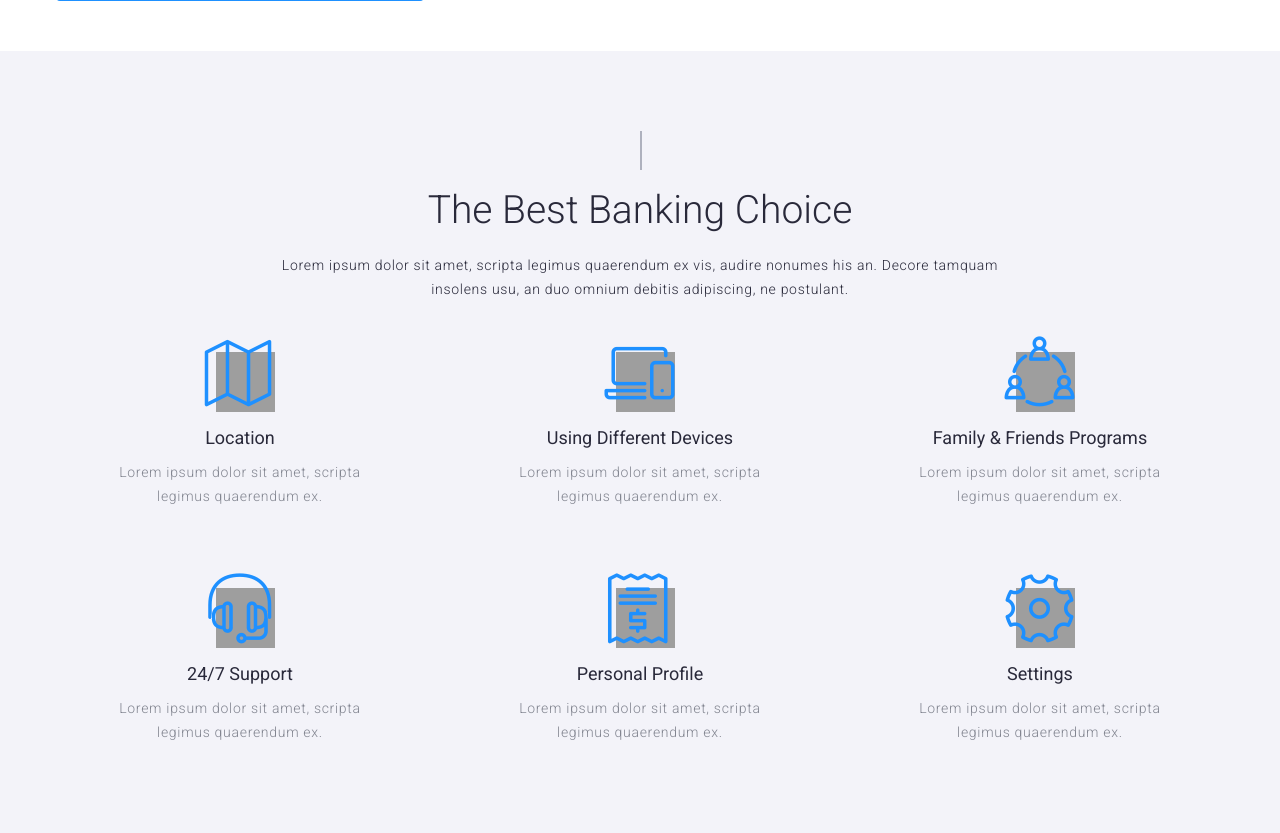
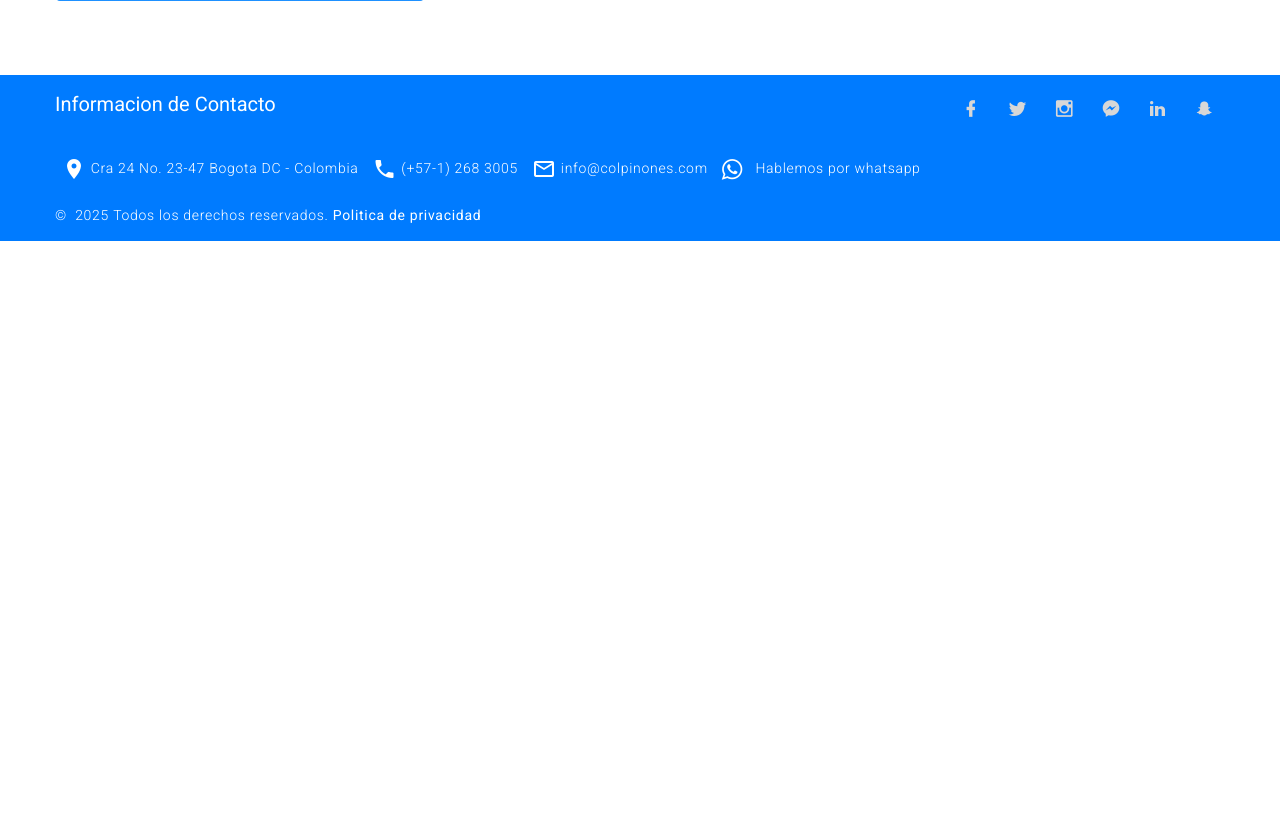
Before and after one commit to Jonatanguasca/Proyecto-Colpi, a PHP site: page /calculadora.php in a window 1280 px wide. Shown: the part 906-1739 px from the top of the page. After the commit the page ends 1147 px from the top, so only its background shows below. Run offline with PHP 8.4, Linux system fonts and the light colour scheme; some libraries are stand-ins or nearby versions; grey boxes are pictures that could not be loaded.

Commit message:
se quito codigo de la calculadora como banners y call to actiosn innecesarios

```diff
--- a/calculadora.php
+++ b/calculadora.php
@@ -51,16 +51,16 @@
 
                 </div>
                 <div class="form-wrap">
-                  <label >3.Ingresa el Numero de hileras</label>
-                  <input class="form-input" id="num_hileras" type="number" min="1"
-                  max="5" step="1" value="1" name="num_hileras" data-constraints="@Required" onblur="cambiaImagen()">
+                  <label>3.Ingresa el Numero de hileras</label>
+                  <input class="form-input" id="num_hileras" type="number" min="1" max="5" step="1" value="1"
+                    name="num_hileras" data-constraints="@Required" onblur="cambiaImagen()">
                   <label class="form-label" for="num_hileras">Num hileras</label>
 
                 </div>
                 <div class="form-wrap">
                   <label>4.Ingresa el Numero de dientes</label>
-                    <input class="form-input" id="num_dientes" type="number" min="1"
-                    max="5" step="1" value="1" name="num_dientes" data-constraints="@Required">
+                  <input class="form-input" id="num_dientes" type="number" min="1" max="5" step="1" value="1"
+                    name="num_dientes" data-constraints="@Required">
                   <label class="form-label" for="num_dientes">Num Dientes</label>
 
                 </div>
@@ -89,84 +89,7 @@
             </div>
           </div>
         </div>
-      </section>
-      <!-- The Best Banking Choise-->
-      <section class="section section-md bg-gray-100">
-        <div class="container">
-          <div class="block-lg text-center">
-            <h2 class="custom-title"><span>The Best Banking Choice</span></h2>
-            <p>Lorem ipsum dolor sit amet, scripta legimus quaerendum ex vis, audire nonumes his an. Decore tamquam
-              insolens usu, an duo omnium debitis adipiscing, ne postulant.</p>
-          </div>
-          <div class="row row-30 row-xl-60">
-            <div class="col-sm-6 col-md-4">
-              <div class="blurb-image">
-                <div class="icon linearicons-map2"></div>
-                <h6 class="title">Location</h6>
-                <p class="exeption">Lorem ipsum dolor sit amet, scripta legimus quaerendum ex.</p>
-              </div>
-            </div>
-            <div class="col-sm-6 col-md-4">
-              <div class="blurb-image">
-                <div class="icon linearicons-laptop-phone"></div>
-                <h6 class="title">Using Different Devices</h6>
-                <p class="exeption">Lorem ipsum dolor sit amet, scripta legimus quaerendum ex.</p>
-              </div>
-            </div>
-            <div class="col-sm-6 col-md-4">
-              <div class="blurb-image">
-                <div class="icon linearicons-group-work"></div>
-                <h6 class="title">Family &amp; Friends Programs</h6>
-                <p class="exeption">Lorem ipsum dolor sit amet, scripta legimus quaerendum ex.</p>
-              </div>
-            </div>
-            <div class="col-sm-6 col-md-4">
-              <div class="blurb-image">
-                <div class="icon linearicons-headset"></div>
-                <h6 class="title">24/7 Support</h6>
-                <p class="exeption">Lorem ipsum dolor sit amet, scripta legimus quaerendum ex.</p>
-              </div>
-            </div>
-            <div class="col-sm-6 col-md-4">
-              <div class="blurb-image">
-                <div class="icon linearicons-receipt"></div>
-                <h6 class="title">Personal Profile</h6>
-                <p class="exeption">Lorem ipsum dolor sit amet, scripta legimus quaerendum ex.</p>
-              </div>
-            </div>
-            <div class="col-sm-6 col-md-4">
-              <div class="blurb-image">
-                <div class="icon linearicons-cog"></div>
-                <h6 class="title">Settings</h6>
-                <p class="exeption">Lorem ipsum dolor sit amet, scripta legimus quaerendum ex.</p>
-              </div>
-            </div>
-          </div>
-        </div>
-      </section>
-      <!-- Call to action-->
-      <section class="section section-xs bg-primary-gradient">
-        <div class="container">
-          <div class="box-cta">
-            <div class="box-cta-inner">
-              <h3>Choose Your <span class="font-weight-bold">Bank Card</span> Now!</h3>
-            </div>
-            <div class="box-cta-inner"><a class="button button-lg button-primary-dark" href="#">Order Card</a></div>
-          </div>
-        </div>
-      </section>
-      <!-- Banners-->
-      <section class="section section-sm">
-        <div class="container">
-          <div class="row row-30">
-            <div class="col-sm-6"><a class="box-link heading-3" href="#"
-                style="background-image: url(images/personal-banking-1-570x280.jpg);"><span class="box-link-inner">Private
-                  Banking</span></a></div>
-            <div class="col-sm-6"><a class="box-link heading-3" href="#"
-                style="background-image: url(images/personal-banking-2-570x280.jpg);"><span
-                  class="box-link-inner">Business Banking</span></a></div>
-          </div>
-        </div>
+
       </section>
       <?php include 'partials/layout/footer.php'; ?>
     </div>
```
Lines whose indentation alone changed are shown as unchanged.
